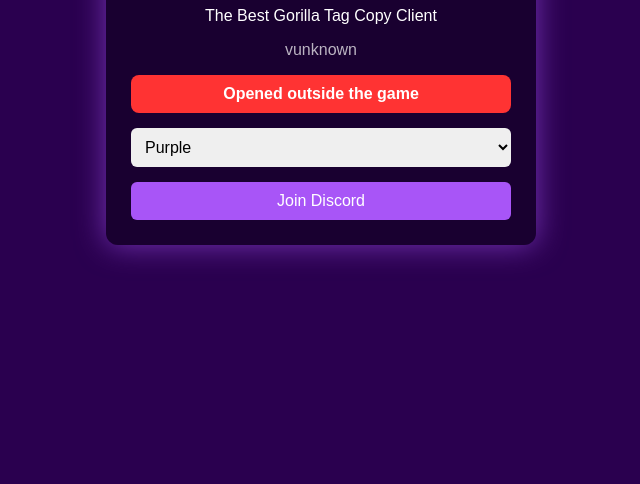
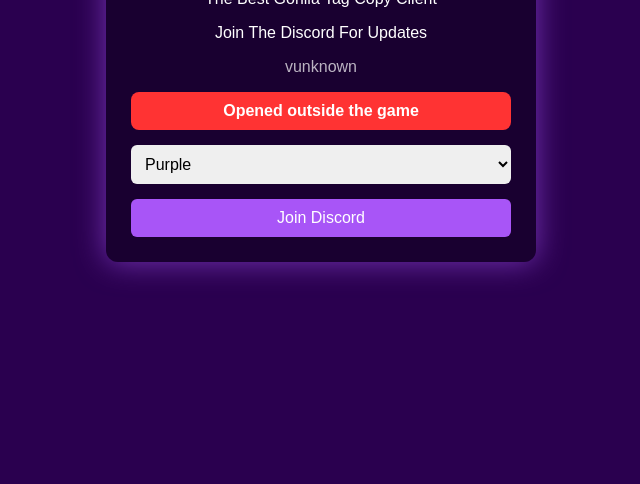
Before and after one commit to Geeohh330/max4, a plain HTML site: page index.html in a window 1280 px wide. Shown: the part 316-800 px from the top of the page, without its empty margins (319-959 px from the left). Drawn offline with Linux system fonts and the light colour scheme.

Commit message:
Update index.html

```diff
--- a/index.html
+++ b/index.html
@@ -74,6 +74,7 @@
 <div class="container">
     <h1>Welcome To Max4.lol</h1>
     <p>The Best Gorilla Tag Copy Client</p>
+    <p>Join The Discord For Updates</p>
 
     <p id="versionText">vunknown</p>
 
```
